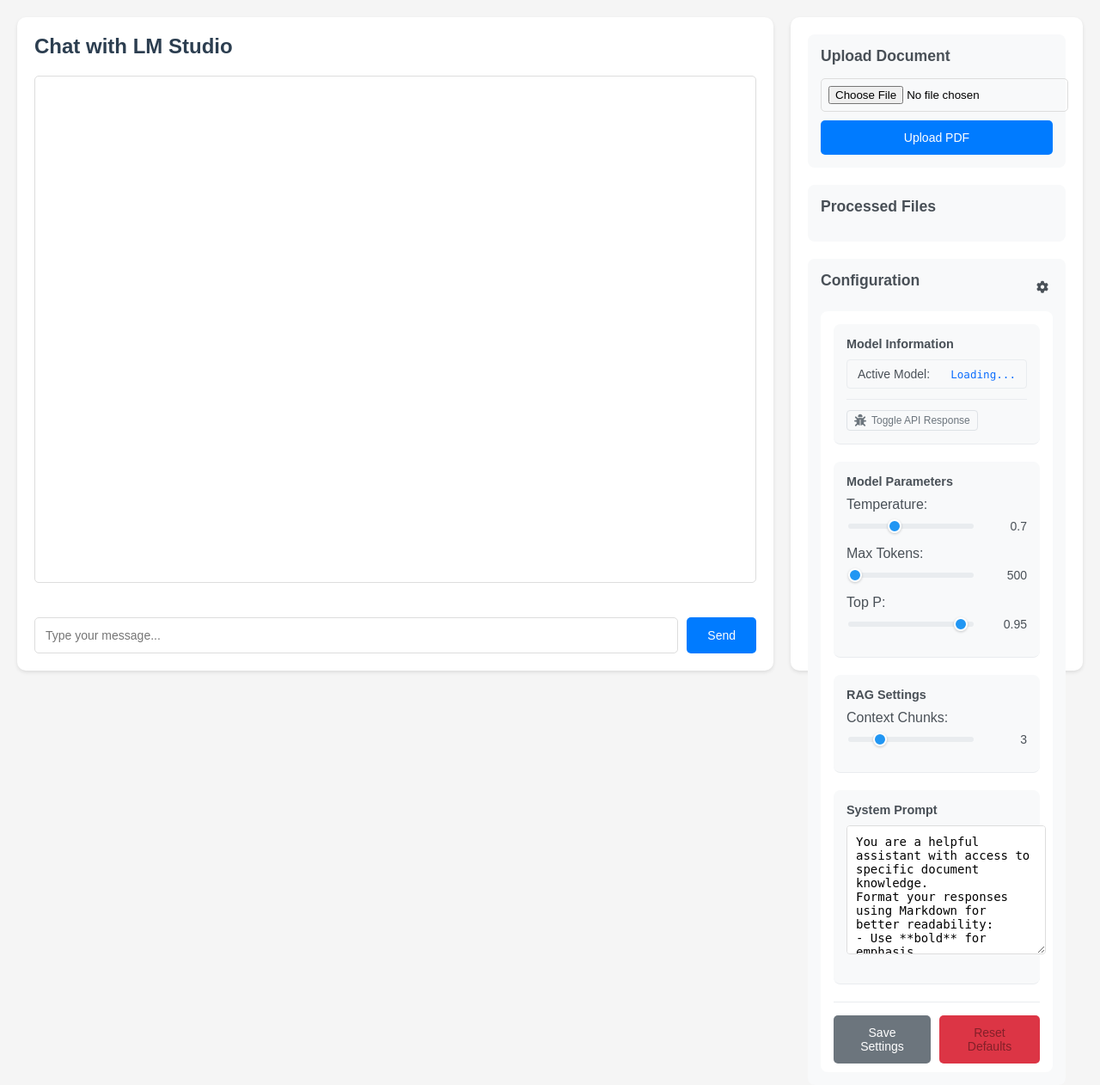
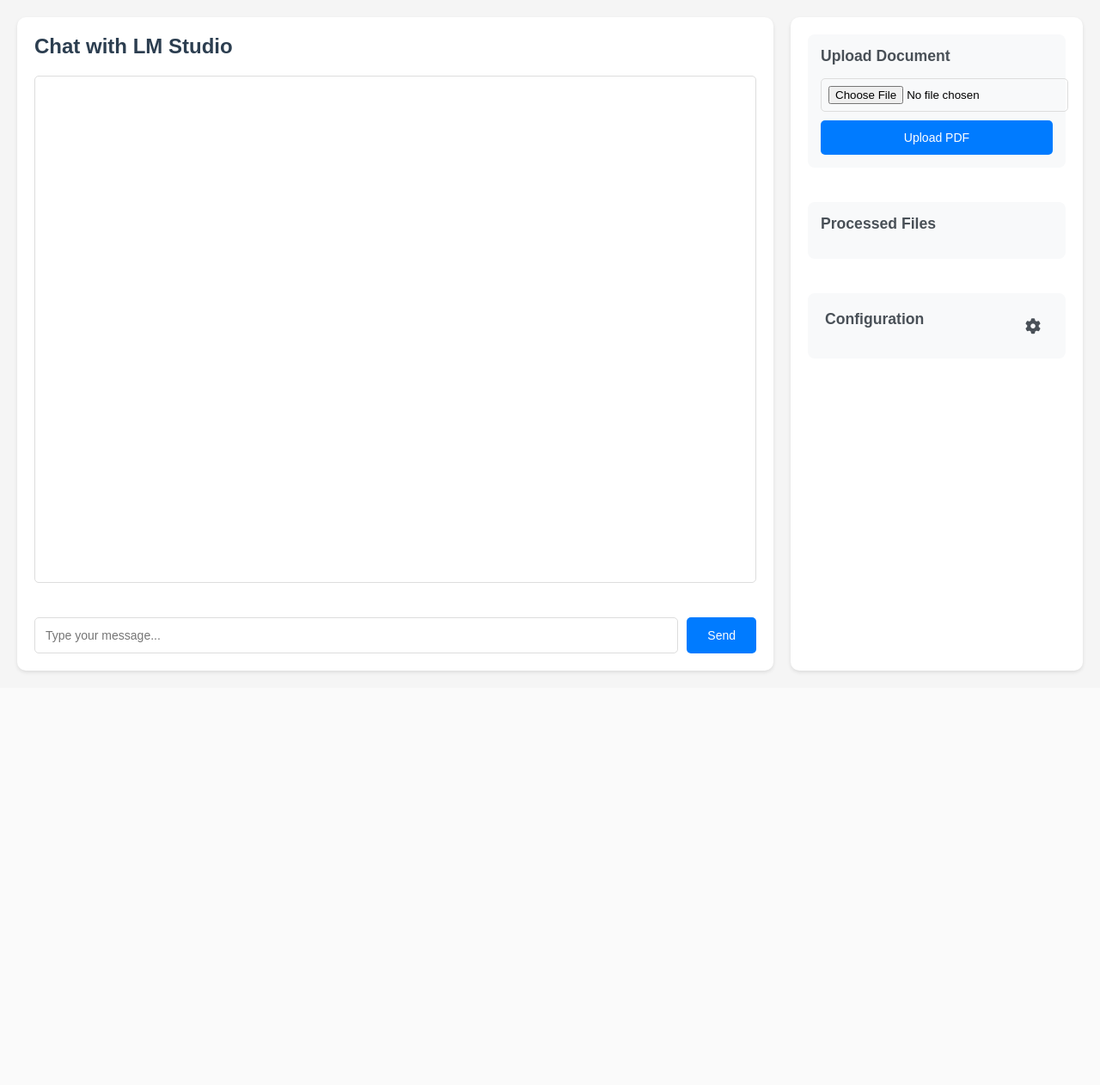
Before and after one commit to MKovacik/WST, a Flask app: page / in a window 1280 px wide. Shown: the whole page at 86% size. After the commit the page ends 783 px from the top, so only its background shows below. Run offline with Flask 2, Linux system fonts and the light colour scheme; some libraries are stand-ins or nearby versions.

Commit message:
update frontend

```diff
--- a/static/css/style.css
+++ b/static/css/style.css
@@ -119,6 +119,8 @@
     background-color: #f8f9fa;
     border-radius: 8px;
     padding: 15px;
+    position: relative; /* Ensure this is kept for proper positioning of the config panel */
+    margin-bottom: 20px; /* Increased margin for better separation */
 }
 
 .sidebar-section h2 {
@@ -182,24 +184,77 @@
     border-radius: 5px;
 }
 
-.config-panel {
-    background-color: white;
+.config-content {
+    background-color: #f8f9fa;
     border-radius: 8px;
     padding: 15px;
+    margin-top: 15px; /* Increased margin for better separation */
+    border: 1px solid #e9ecef;
+    display: none; /* Hidden by default */
+    overflow-y: auto; /* Add scrolling if content is too long */
+    max-height: 70vh; /* Limit height to prevent overflow */
+}
+
+.config-content.active {
+    display: block; /* Show when active */
 }
 
 .config-header {
     display: flex;
     justify-content: space-between;
     align-items: center;
+    cursor: pointer;
+    padding: 5px;
+    border-radius: 5px;
+    transition: background-color 0.2s;
+}
+
+.config-header:hover {
+    background-color: #f0f2f5;
+}
+
+.config-panel-header {
+    display: flex;
+    justify-content: space-between;
+    align-items: center;
     margin-bottom: 15px;
+    padding-bottom: 15px;
+    border-bottom: 1px solid #eee;
+    cursor: default;
+}
+
+.config-panel-header h2 {
+    margin: 0;
+    color: #333;
+}
+
+.config-close-btn {
+    background: none;
+    border: none;
+    font-size: 20px;
+    cursor: pointer;
+    color: #777;
+    padding: 5px;
+}
+
+.config-close-btn:hover {
+    color: #333;
+}
+
+.config-backdrop {
+    display: none;
 }
 
 .config-group {
     margin-bottom: 20px;
-    padding: 15px;
-    background-color: #f8f9fa;
-    border-radius: 8px;
+    padding-bottom: 15px;
+    border-bottom: 1px solid #e9ecef;
+}
+
+.config-group:last-child {
+    border-bottom: none;
+    margin-bottom: 0;
+    padding-bottom: 0;
 }
 
 .config-group h3 {
@@ -535,65 +590,67 @@
     }
 }
 
-.config-header {
-    display: flex;
-    justify-content: space-between;
-    align-items: center;
-    margin-bottom: 10px;
-}
-
-.config-panel {
-    margin-top: 10px;
-    padding-bottom: 10px;
-}
-
-.config-group {
-    margin-bottom: 20px;
-    padding-bottom: 15px;
-    border-bottom: 1px solid #e9ecef;
-}
-
-.config-group:last-of-type {
-    margin-bottom: 15px;
-    border-bottom: none;
-}
-
 .config-actions {
     display: flex;
     gap: 10px;
     margin-top: 20px;
+    justify-content: center;
+    padding-top: 15px;
+    border-top: 1px solid #e9ecef;
 }
 
 .secondary-button {
-    background-color: #6c757d !important;
+    padding: 10px 15px;
+    border-radius: 4px;
+    border: none;
+    cursor: pointer;
+    font-size: 14px;
+    background-color: #6c757d;
+    color: white;
+    transition: background-color 0.2s;
+    min-width: 120px;
+    text-align: center;
+}
+
+.secondary-button:hover {
+    background-color: #5a6268;
 }
 
 .secondary-button.danger {
-    background-color: #dc3545 !important;
+    background-color: #dc3545;
+}
+
+.secondary-button.danger:hover {
+    background-color: #c82333;
 }
 
 .debug-section {
     margin-top: 15px;
 }
 
-.debug-toggle {
+.icon-button {
     background: none;
-    border: 1px solid #ddd;
-    padding: 8px 12px;
-    border-radius: 4px;
+    border: none;
+    padding: 8px;
+    cursor: pointer;
     color: #495057;
-    cursor: pointer;
-    font-size: 0.9em;
+    font-size: 18px;
+    transition: all 0.2s ease;
+    border-radius: 50%;
+    display: flex;
+    align-items: center;
+    justify-content: center;
+    width: 36px;
+    height: 36px;
 }
 
-.debug-info {
-    display: none;
-    margin-top: 10px;
-    padding: 10px;
-    background-color: #f8f9fa;
-    border-radius: 4px;
-    font-size: 0.9em;
-    white-space: pre-wrap;
+.icon-button:hover {
+    color: #0d6efd;
+    background-color: rgba(13, 110, 253, 0.1);
+}
+
+.icon-button:active {
+    transform: scale(0.95);
 }
 
 .config-actions {
@@ -627,19 +684,6 @@
 
 .secondary-button.danger:hover {
     background-color: #f5c2c7;
-}
-
-.icon-button {
-    background: none;
-    border: none;
-    padding: 5px;
-    cursor: pointer;
-    color: #495057;
-    font-size: 14px;
-}
-
-.icon-button:hover {
-    color: #0d6efd;
 }
 
 .config-group {
@@ -737,7 +781,7 @@
 
 .model-value {
     color: #0d6efd;
-    font-family: 'Consolas', 'Monaco', monospace;
+    font-family: 'Consolas', 'Monaco', 'Courier New', monospace;
     font-size: 0.9em;
 }
 
@@ -749,38 +793,20 @@
 
 .debug-toggle {
     background: none;
-    border: 1px solid #dee2e6;
-    padding: 4px 8px;
-    font-size: 12px;
-    color: #6c757d;
+    border: 1px solid #ddd;
+    padding: 8px 12px;
     border-radius: 4px;
+    color: #495057;
     cursor: pointer;
-    display: flex;
-    align-items: center;
-    gap: 6px;
-}
-
-.debug-toggle:hover {
-    background: #f8f9fa;
-    color: #495057;
-}
-
-.debug-toggle i {
-    font-size: 14px;
+    font-size: 0.9em;
 }
 
 .debug-info {
-    margin-top: 12px;
-    padding: 12px;
-    background: #f8f9fa;
-    border: 1px solid #e9ecef;
+    display: none;
+    margin-top: 10px;
+    padding: 10px;
+    background-color: #f8f9fa;
     border-radius: 4px;
-    font-family: 'Consolas', 'Monaco', monospace;
-    font-size: 12px;
-    line-height: 1.4;
+    font-size: 0.9em;
     white-space: pre-wrap;
-    overflow-x: auto;
-    color: #495057;
-    max-height: 300px;
-    overflow-y: auto;
 }
--- a/templates/index.html
+++ b/templates/index.html
@@ -46,13 +46,13 @@
             </div>
 
             <div class="sidebar-section">
-                <div class="config-header">
+                <div class="config-header" id="toggleConfigHeader">
                     <h2>Configuration</h2>
-                    <button id="toggleConfigBtn" class="icon-button">
+                    <button id="toggleConfigBtn" class="icon-button" title="Toggle Configuration Settings">
                         <i class="fas fa-cog"></i>
                     </button>
                 </div>
-                <div id="configPanel" class="config-panel">
+                <div id="configContent" class="config-content">
                     <!-- Model Info -->
                     <div class="config-group">
                         <h3>Model Information</h3>
@@ -135,6 +135,94 @@
             document.querySelectorAll('pre code').forEach((block) => {
                 hljs.highlightBlock(block);
             });
+
+            // Direct DOM manipulation for toggle functionality
+            const toggleBtn = document.getElementById('toggleConfigBtn');
+            const configContent = document.getElementById('configContent');
+
+            if (toggleBtn && configContent) {
+                // Initially hide config content
+                configContent.style.display = 'none';
+
+                // Add click handler
+                toggleBtn.addEventListener('click', function(e) {
+                    e.stopPropagation();
+                    if (configContent.style.display === 'none') {
+                        configContent.style.display = 'block';
+                    } else {
+                        configContent.style.display = 'none';
+                    }
+                });
+            }
+
+            // Direct handlers for save and reset buttons
+            const saveBtn = document.getElementById('saveConfigBtn');
+            if (saveBtn) {
+                saveBtn.addEventListener('click', function(e) {
+                    e.stopPropagation();
+                    console.log('Save button clicked');
+                    // Submit form data via fetch
+                    const config = {
+                        temperature: parseFloat(document.getElementById('temperature').value),
+                        max_tokens: parseInt(document.getElementById('maxTokens').value),
+                        top_p: parseFloat(document.getElementById('topP').value),
+                        context_chunks: parseInt(document.getElementById('contextChunks').value),
+                        system_prompt: document.getElementById('systemPrompt').value
+                    };
+
+                    fetch('/save-config', {
+                        method: 'POST',
+                        headers: {
+                            'Content-Type': 'application/json',
+                            'X-CSRFToken': document.querySelector('meta[name="csrf-token"]').content
+                        },
+                        body: JSON.stringify(config)
+                    })
+                    .then(response => response.json())
+                    .then(data => {
+                        alert('Configuration saved successfully');
+                    })
+                    .catch(error => {
+                        console.error('Error saving config:', error);
+                        alert('Error saving configuration');
+                    });
+                });
+            }
+
+            const resetBtn = document.getElementById('resetConfigBtn');
+            if (resetBtn) {
+                resetBtn.addEventListener('click', function(e) {
+                    e.stopPropagation();
+                    console.log('Reset button clicked');
+                    // Reset config via fetch
+                    fetch('/reset-config', {
+                        method: 'POST',
+                        headers: {
+                            'Content-Type': 'application/json',
+                            'X-CSRFToken': document.querySelector('meta[name="csrf-token"]').content
+                        }
+                    })
+                    .then(response => response.json())
+                    .then(config => {
+                        // Update UI with reset values
+                        document.getElementById('temperature').value = config.temperature;
+                        document.getElementById('temperatureValue').textContent = config.temperature;
+                        document.getElementById('maxTokens').value = config.max_tokens;
+                        document.getElementById('maxTokensValue').textContent = config.max_tokens;
+                        document.getElementById('topP').value = config.top_p;
+                        document.getElementById('topPValue').textContent = config.top_p;
+                        document.getElementById('contextChunks').value = config.context_chunks;
+                        document.getElementById('contextChunksValue').textContent = config.context_chunks;
+                        document.getElementById('systemPrompt').value = config.system_prompt;
+
+                        alert('Configuration reset to defaults');
+                    })
+                    .catch(error => {
+                        console.error('Error resetting config:', error);
+                        alert('Error resetting configuration');
+                    });
+                });
+            }
         });
     </script>
     <script type="module">
```
Also changed, not shown: static/js/src/app.ts (+60 -5 lines), static/js/src/ui.service.ts (+33 -9 lines).
